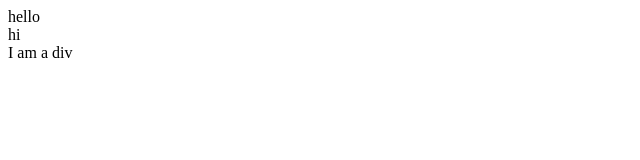
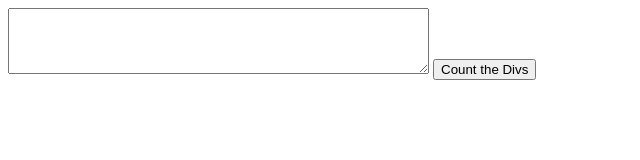
Before and after one commit to plamen1982/Algorithm-tasks-with-JavaScript, a plain HTML site: page 4. MorePlainJS/06CountNumberOfDivs/ObjectFunctions.html in a window 1280 px wide. Shown: the whole page, without its empty margins (0-640 px from the left). Drawn offline with Linux system fonts and the light colour scheme.

Commit message:
New approach for Problem N 4

```diff
--- a/4. MorePlainJS/06CountNumberOfDivs/ObjectFunctions.html
+++ b/4. MorePlainJS/06CountNumberOfDivs/ObjectFunctions.html
@@ -3,23 +3,12 @@
     <head lang="en">
         <meta charset="UTF-8">
         <title>index</title>
-    </head>
-    <body>
-    <div id="outerDiv">
-        <div
-                class="first">
-            <div>
-                <div>hello</div>
-            </div>
-        </div>
-        <div>hi
-            <div></div>
-        </div>
-        <div>I am a div</div>
-    </div>
-    <script src='countDivs.js'></script>
-    </body>
-</html>
 
+<textarea id="theHtmlString" rows="4" cols="50">
+
+</textarea>
+<button onclick = "countDivs(document.getElementById('theHtmlString').value)">Count the Divs</button>
+<p id="result"></p>
+<script src="countDivs.js"></script>
 </body>
 </html>
--- a/4. MorePlainJS/06CountNumberOfDivs/countDivs.js
+++ b/4. MorePlainJS/06CountNumberOfDivs/countDivs.js
@@ -1,3 +1,14 @@
-function countDivs(html){
-	console.log(document.getElementsByTagName('div').length)
+function countDivs(str){
+	var index = 0;
+	var count = 0;
+	var result = document.getElementById('result')
+	while(index > -1){
+		index = str.indexOf('<div')
+		str = str.slice(index + 5)
+		if(index > -1){
+			count ++;
+		}
+
+	}
+	result.innerHTML = 'The numbers of the divs are: ' + count;
 }
```
